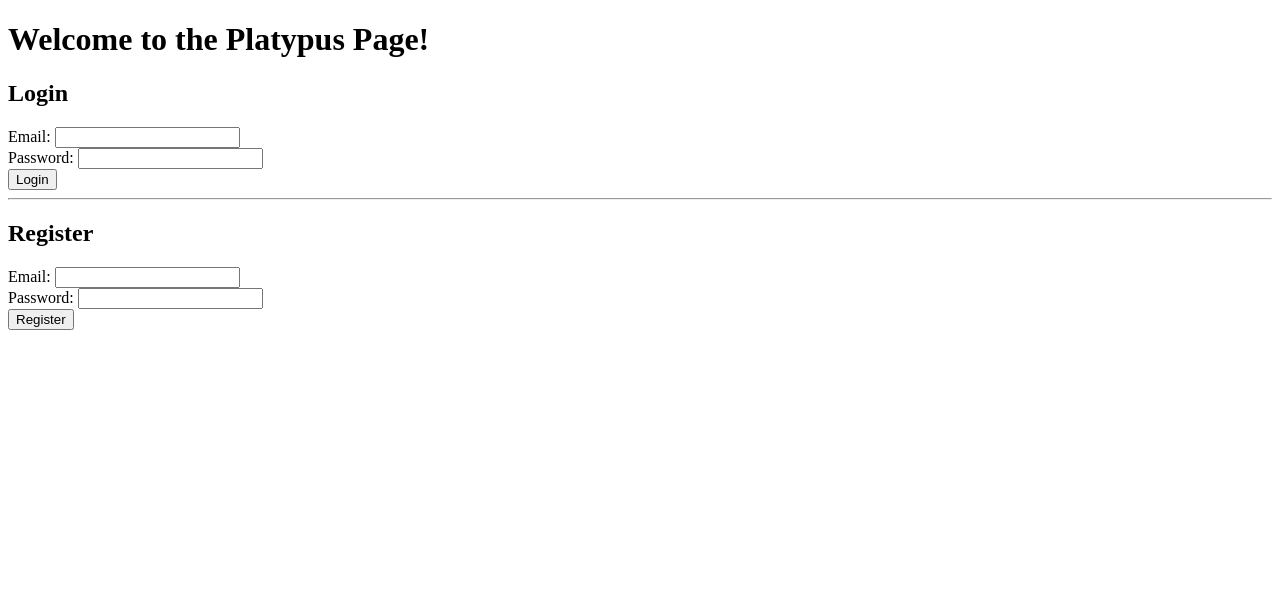
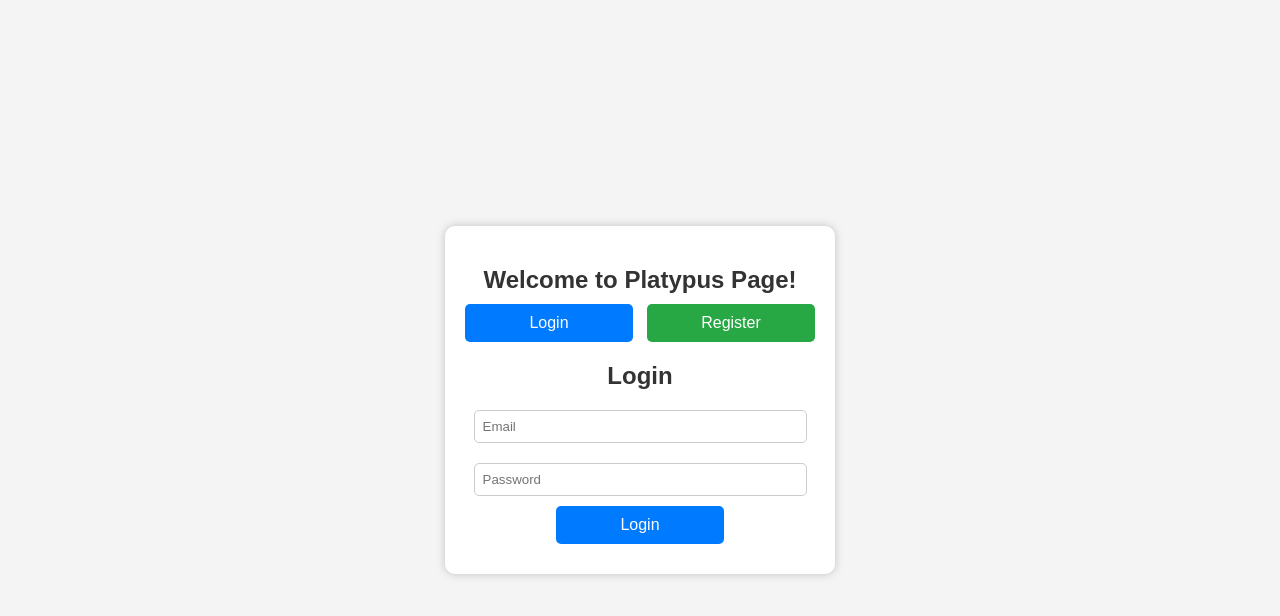
Before and after one commit to carl0801/lemur2, a website: page public/index.html in a window 1280 px wide. Drawn offline with Linux system fonts and the light colour scheme.

Commit message:
change design

```diff
--- a/public/index.html
+++ b/public/index.html
@@ -3,42 +3,114 @@
 <head>
   <meta charset="UTF-8">
   <meta name="viewport" content="width=device-width, initial-scale=1.0">
-  <title>Welcome Page</title>
+  <title>Welcome to Platypus Page</title>
+  <style>
+    body {
+      font-family: Arial, sans-serif;
+      background-color: #f4f4f4;
+      display: flex;
+      justify-content: center;
+      align-items: center;
+      height: 100vh;
+      margin: 0;
+    }
+
+    .container {
+      background: white;
+      padding: 20px;
+      border-radius: 10px;
+      box-shadow: 0 0 10px rgba(0, 0, 0, 0.2);
+      text-align: center;
+      width: 350px;
+    }
+
+    h2 {
+      margin-bottom: 10px;
+      color: #333;
+    }
+
+    input {
+      width: 90%;
+      padding: 8px;
+      margin: 10px 0;
+      border: 1px solid #ccc;
+      border-radius: 5px;
+    }
+
+    .btn-container {
+      display: flex;
+      justify-content: space-between;
+    }
+
+    button {
+      padding: 10px;
+      width: 48%;
+      border: none;
+      border-radius: 5px;
+      cursor: pointer;
+      font-size: 16px;
+    }
+
+    .login-btn {
+      background: #007bff;
+      color: white;
+    }
+
+    .register-btn {
+      background: #28a745;
+      color: white;
+    }
+
+    button:hover {
+      opacity: 0.8;
+    }
+
+    #login-container, #register-container {
+      display: none;
+    }
+
+    .error-message {
+      color: red;
+      margin-top: 10px;
+    }
+
+    .success-message {
+      color: green;
+      margin-top: 10px;
+    }
+  </style>
 </head>
 
 <body>
-  <h1>Welcome to the Platypus Page!</h1>
+  <div class="container">
+    <h2>Welcome to Platypus Page!</h2>
 
-  <!-- Login Section -->
+    <div class="btn-container">
+      <button class="login-btn" onclick="showLogin()">Login</button>
+      <button class="register-btn" onclick="showRegister()">Register</button>
+    </div>
+
+    <!-- Login Form -->
     <div id="login-container">
       <h2>Login</h2>
       <form id="login-form">
-      <label for="email">Email:</label>
-      <input type="email" id="email" required>
-      <br>
-      <label for="password">Password:</label>
-      <input type="password" id="password" required>
-      <br>
-      <button type="submit">Login</button>
+        <input type="email" id="email" placeholder="Email" required>
+        <input type="password" id="password" placeholder="Password" required>
+        <button type="submit" class="login-btn">Login</button>
       </form>
-    <div id="login-error" style="color: red;"></div>
+      <div id="login-error" class="error-message"></div>
     </div>
 
-  <hr>
-
-  <!-- Registration Section -->
+    <!-- Register Form -->
     <div id="register-container">
       <h2>Register</h2>
       <form id="register-form">
-      <label for="reg-email">Email:</label>
-      <input type="email" id="reg-email" required>
-      <br>
-      <label for="reg-password">Password:</label>
-      <input type="password" id="reg-password" required>
-      <br>
-      <button type="submit">Register</button>
+        <input type="email" id="reg-email" placeholder="Email" required>
+        <input type="password" id="reg-password" placeholder="Password" required>
+        <button type="submit" class="register-btn">Register</button>
       </form>
-    <div id="register-error" style="color: red;"></div>
+      <div id="register-error" class="error-message"></div>
+    </div>
   </div>
 
   <script type="module">
@@ -58,6 +130,21 @@
     const app = initializeApp(firebaseConfig);
     const auth = getAuth(app);
 
+    // Show login form by default
+    document.getElementById('login-container').style.display = 'block';
+
+    // Show Login Form
+    function showLogin() {
+      document.getElementById('login-container').style.display = 'block';
+      document.getElementById('register-container').style.display = 'none';
+    }
+
+    // Show Register Form
+    function showRegister() {
+      document.getElementById('register-container').style.display = 'block';
+      document.getElementById('login-container').style.display = 'none';
+    }
+
     // Login event
     document.getElementById('login-form').addEventListener('submit', async (e) => {
       e.preventDefault();
@@ -67,10 +154,11 @@
 
       try {
         await signInWithEmailAndPassword(auth, email, password);
-        loginError.style.color = "green";
+        loginError.className = "success-message";
         loginError.textContent = "Login successful!";
         setTimeout(() => window.location.href = "dashboard.html", 1000);
       } catch (error) {
+        loginError.className = "error-message";
         loginError.textContent = `Error: ${error.message}`;
       }
     });
@@ -84,9 +172,11 @@
 
       try {
         await createUserWithEmailAndPassword(auth, email, password);
-        registerError.style.color = "green";
+        registerError.className = "success-message";
         registerError.textContent = "Registration successful! You can now log in.";
+        showLogin();
       } catch (error) {
+        registerError.className = "error-message";
         registerError.textContent = `Error: ${error.message}`;
       }
     });
```
Also changed, not shown: 1 other file. Lines whose indentation alone changed are shown as unchanged.
